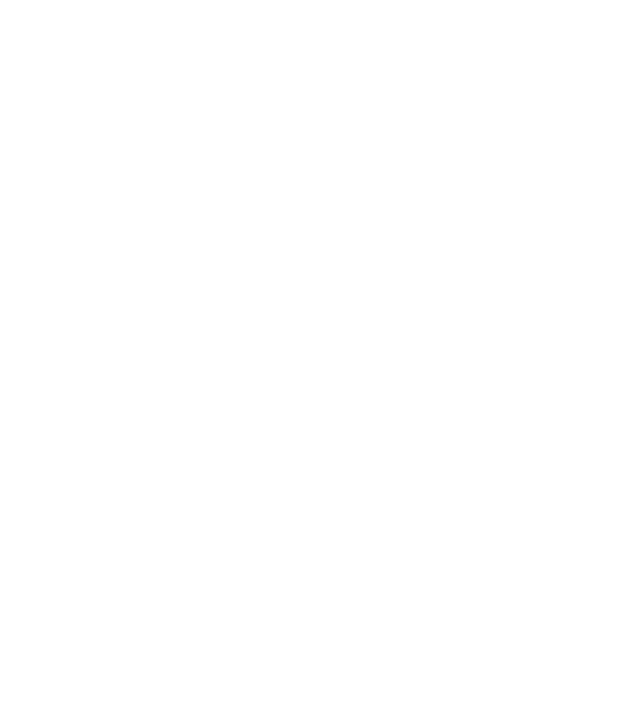
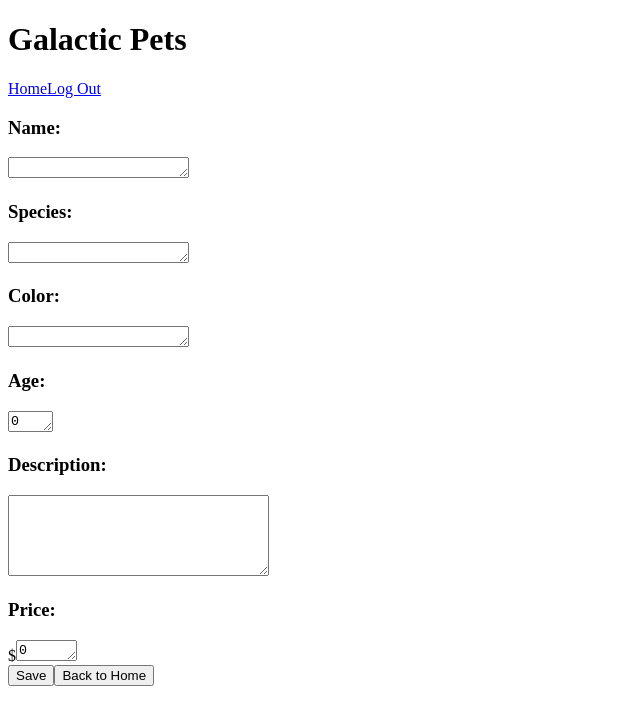
Before and after one commit to brady125/TeamMadeEstore-, an Angular app in the folder estore-ui/: page /admin-product/1 in a window 1280 px wide. Before the commit this address led to /. Shown: the top 724 px of the page, without its empty margins (0-640 px from the left). Built offline with nearby package versions, Linux system fonts and the light colour scheme; no server answers.

Commit message:
products now viewable, addable, and editable

```diff
--- a/estore-ui/src/app/admin-page/admin-page.component.html
+++ b/estore-ui/src/app/admin-page/admin-page.component.html
@@ -7,8 +7,9 @@
             <a routerLink="/login">Log Out</a>
         </nav>
         <!-- search bar -->
-        <input id="searchbar" #searchbar (input)="search(searchbar.value)">
+        <input id="searchbar" #searchbar (input)="search(searchbar.value)"><br>
         <!-- add product button -->
+        <button routerLink="/admin-product/0">Add Product</button>
         <!-- for loop to display all products -->
         <li *ngFor="let product of products">
             <app-product-view [product]="product"></app-product-view>
--- a/estore-ui/src/app/admin-page/admin-page.component.ts
+++ b/estore-ui/src/app/admin-page/admin-page.component.ts
@@ -1,8 +1,6 @@
 import { Component, OnInit } from '@angular/core';
-import { debounceTime, distinctUntilChanged, Observable, Subject, switchMap , of, map} from 'rxjs';
 import { Product } from "../product";
 import { ProductService } from '../product.service';
-import { ActivatedRoute } from '@angular/router';
 
 @Component({
   selector: 'app-admin-page',
@@ -13,7 +11,7 @@
 
   products: Product[] = []
 
-  constructor(private productService: ProductService, private activatedRoute: ActivatedRoute) { }
+  constructor(private productService: ProductService) { }
 
   ngOnInit(): void {
     this.search("")
@@ -23,5 +21,4 @@
     this.productService.searchProducts(searchTerm).subscribe(p => this.products = p)
   }
 
-
 }
--- a/estore-ui/src/app/admin-product/admin-product.component.html
+++ b/estore-ui/src/app/admin-product/admin-product.component.html
@@ -1 +1,27 @@
-<p>admin-product works!</p>
+<div class = "whole-page">
+    <h1 class = "title-name">Galactic Pets</h1>
+    <div class = "admin-product-body">
+        <!-- navigation bar -->
+        <nav>
+            <a routerLink="/admin-homepage">Home</a>
+            <a routerLink="/login">Log Out</a>
+        </nav>
+        <!-- Editing Fields -->
+        <h3>Name: </h3>
+        <textarea [(ngModel)]="product.name" rows="1">{{product.name}}</textarea>
+        <h3>Species: </h3>
+        <textarea [(ngModel)]="product.species" rows="1">{{product.species}}</textarea>
+        <h3>Color: </h3>
+        <textarea [(ngModel)]="product.color" rows="1">{{product.color}}</textarea>
+        <h3>Age: </h3>
+        <textarea [(ngModel)]="product.age" rows="1" cols="3">{{product.age}}</textarea>
+        <h3>Description: </h3>
+        <textarea [(ngModel)]="product.description" rows="5" cols="30">{{product.description}}</textarea>
+        <h3>Price: </h3>
+        <span>$</span><textarea [(ngModel)]="product.price" rows="1" cols="5">{{product.price}}</textarea>
+        <br>
+        <button (click)="save()">Save</button>
+        <button routerLink="/admin-homepage">Back to Home</button>
+        <p>{{message}}</p>
+    </div>
+</div>
--- a/estore-ui/src/app/admin-product/admin-product.component.ts
+++ b/estore-ui/src/app/admin-product/admin-product.component.ts
@@ -1,4 +1,7 @@
 import { Component, OnInit } from '@angular/core';
+import { Product } from '../product';
+import { Router } from '@angular/router';
+import { ProductService } from '../product.service';
 
 @Component({
   selector: 'app-admin-product',
@@ -7,9 +10,36 @@
 })
 export class AdminProductComponent implements OnInit {
 
-  constructor() { }
+  product: Product = {
+    id: 0,
+    name: "",
+    species: "",
+    age: 0,
+    color: "",
+    description: "",
+    price: 0
+  }
+  message = ""
+
+  constructor(private router: Router, private productService: ProductService) { }
 
   ngOnInit(): void {
+    var url = this.router.url
+    this.product.id = parseInt(url[url.length-1])
+    if (this.product.id != 0) {
+      // load existing info on product
+      this.productService.getProduct(this.product.id).subscribe(p => this.product = p)
+    }
   }
 
+  save() {
+    // commits product to inventory, either updating existing or creating new
+    if (this.product.id == 0) {
+      this.productService.createProduct(this.product).subscribe(_ => this.message = "Saved!", err => this.message = "Something went wrong")
+    } else {
+      this.productService.updateProduct(this.product).subscribe(_ => this.message = "Saved!", err => this.message = "Something went wrong")
+    }
+  }
+
+
 }
--- a/estore-ui/src/app/app-routing.module.ts
+++ b/estore-ui/src/app/app-routing.module.ts
@@ -12,7 +12,7 @@
   { path: "login", component: LoginComponent },
   { path: "admin-homepage", component: AdminPageComponent},
   { path: "user-homepage/:username", component: UserPageComponent },
-  { path: "admin-product-page/:id", component: AdminProductComponent },
+  { path: "admin-product/:id", component: AdminProductComponent },
   // { path: "user-product-page/:userid/:id", component: UserProductComponent },
   // { path: "shopping-cart/:userid", component: ShoppingCartComponent }*/
 ];
--- a/estore-ui/src/app/app.module.ts
+++ b/estore-ui/src/app/app.module.ts
@@ -1,6 +1,7 @@
 import { NgModule } from '@angular/core';
 import { BrowserModule } from '@angular/platform-browser';
 import { HttpClientModule } from '@angular/common/http';
+import { FormsModule } from '@angular/forms';
 
 import { AppRoutingModule } from './app-routing.module';
 import { AppComponent } from './app.component';
@@ -26,7 +27,8 @@
   imports: [
     BrowserModule,
     AppRoutingModule,
-    HttpClientModule
+    HttpClientModule,
+    FormsModule
   ],
   providers: [],
   bootstrap: [AppComponent]
--- a/estore-ui/src/app/product-view/product-view.component.html
+++ b/estore-ui/src/app/product-view/product-view.component.html
@@ -4,3 +4,4 @@
 <p>Age: {{product.age}}</p>
 <p>Desription: {{product.description}}</p>
 <p>Price: ${{product.price.toFixed(2)}}</p>
+<button routerLink="/admin-product/{{product.id}}">Edit</button>
--- a/estore-ui/src/app/product.service.ts
+++ b/estore-ui/src/app/product.service.ts
@@ -8,7 +8,7 @@
 })
 export class ProductService {
 
-  private usersURL = 'http://localhost:8080/products';
+  private productsURL = 'http://localhost:8080/products';
   httpOptions = {
     headers: new HttpHeaders({ 'Content-Type': 'application/json' })
   };
@@ -16,7 +16,19 @@
   constructor(private http: HttpClient) { }
 
   searchProducts(searchTerm: String): Observable<Product[]> {
-    return this.http.get<Product[]>(this.usersURL+"/?text="+searchTerm, this.httpOptions);
+    return this.http.get<Product[]>(this.productsURL+"/?text="+searchTerm, this.httpOptions);
+  }
+
+  getProduct(id: number): Observable<Product> {
+    return this.http.get<Product>(this.productsURL+"/"+id, this.httpOptions);
+  }
+
+  createProduct(product: Product): Observable<Product> {
+    return this.http.post<Product>(this.productsURL, product, this.httpOptions);
+  }
+
+  updateProduct(product: Product): Observable<Product> {
+    return this.http.put<Product>(this.productsURL, product, this.httpOptions);
   }
 
 }
--- a/estore-ui/src/app/product.ts
+++ b/estore-ui/src/app/product.ts
@@ -1,4 +1,5 @@
 export interface Product {
+    id: number,
     name: String,
     species: String,
     age: number,
```
Also changed, not shown: 2 other files (tests, documents, lock files or other folders).
